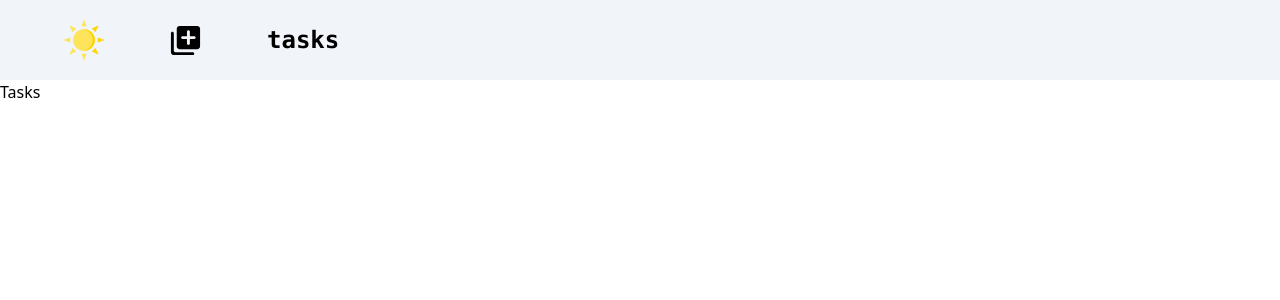
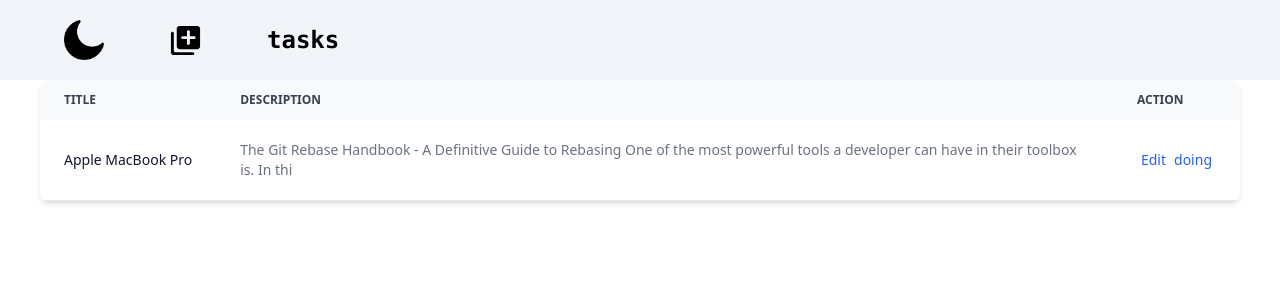
Before and after one commit to mon842/TODO, a Next.js app in the folder todo-crud/: page / in a window 1280 px wide. Shown: the top 300 px of the page. Built offline with nearby package versions, Linux system fonts and the light colour scheme.

Commit message:
added task
added task component and task table

```diff
--- a/todo-crud/components/Navbar.js
+++ b/todo-crud/components/Navbar.js
@@ -5,7 +5,7 @@ import LibraryAddRoundedIcon from '@mui/icons-material/LibraryAddRounded';
 // import Link from 'next/link';
 
 const Navbar = ( props) => {
-    const [theme, setTheme] = useState(null);
+    const [theme, setTheme] = useState('light');
 
     useEffect(() => {
         return () => {
--- a/todo-crud/components/Task.js
+++ b/todo-crud/components/Task.js
@@ -1,8 +1,58 @@
 import React from 'react'
 
-const Tasks = () => {
+const Tasks = (props) => {
+  // console.log(props.theme ,"from task");
+
   return (
-    <div  className='dark:bg-black dark:text-white'>Tasks</div>
+    <div className='dark:bg-black dark:text-white px-10'>
+
+      <div className="relative overflow-x-auto shadow-md sm:rounded-lg">
+        <table className="w-full text-sm text-left text-gray-500 dark:text-gray-400">
+          <thead className="text-xs text-gray-700 uppercase bg-gray-50 dark:bg-gray-700 dark:text-gray-400">
+            <tr>
+
+              <th scope="col" className="px-6 py-3">
+                Title
+              </th>
+
+              <th scope="col" className="px-6 py-3">
+                Description
+              </th>
+
+
+              <th scope="col" className="px-6 py-3">
+                Action
+              </th>
+
+            </tr>
+          </thead>
+
+          <tbody>
+            <tr className="bg-white border-b dark:bg-gray-900 dark:border-gray-700">
+
+              <th scope="row" className="px-6 py-4 font-medium text-gray-900 whitespace-nowrap dark:text-white">
+                Apple MacBook Pro
+              </th>
+
+              <td className="px-6 py-4 h-20">
+              The Git Rebase Handbook - A Definitive Guide to Rebasing One of the most powerful tools a developer can have in their toolbox is. In thi
+
+
+              </td>
+
+              <td className="px-6 py-4">
+                <a href="#" className="mx-1 font-medium text-blue-600 dark:text-blue-500 hover:underline">Edit</a>
+                <a href="#" className="mx-1 font-medium text-blue-600 dark:text-blue-500 hover:underline">doing</a>
+              </td>
+
+            </tr>
+
+
+          </tbody>
+        </table>
+      </div>
+
+    </div>
   )
 }
 
--- a/todo-crud/pages/index.js
+++ b/todo-crud/pages/index.js
@@ -11,7 +11,7 @@ import { useState } from 'react';
 
 export default function Home() {
   const [page, setPage] = useState('task');
-  const[ theme, setTheme ] = useState('dark');
+  const[ theme, setTheme ] = useState('light');
 
   const themedata=(data)=>{
     // console.log(theme," form index");
@@ -20,7 +20,7 @@ export default function Home() {
   return (
     <div className='dark:bg-black'>
         <Navbar setPage={setPage} themedata={themedata}/>
-        {page=='task'?<Tasks /> :<Add theme={theme}/>}
+        {page=='task'?<Tasks theme={theme} /> :<Add theme={theme}/>}
 
     </div>
   )
```
